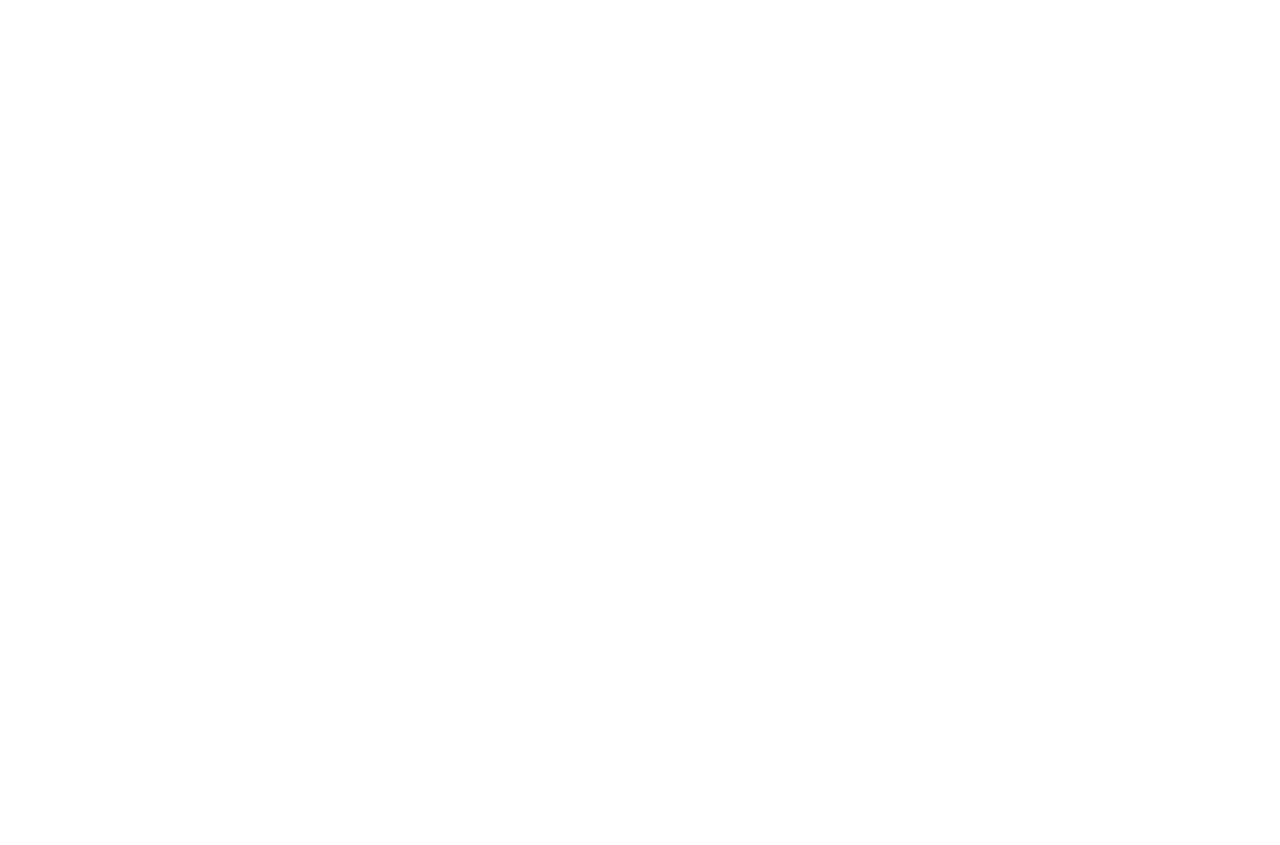
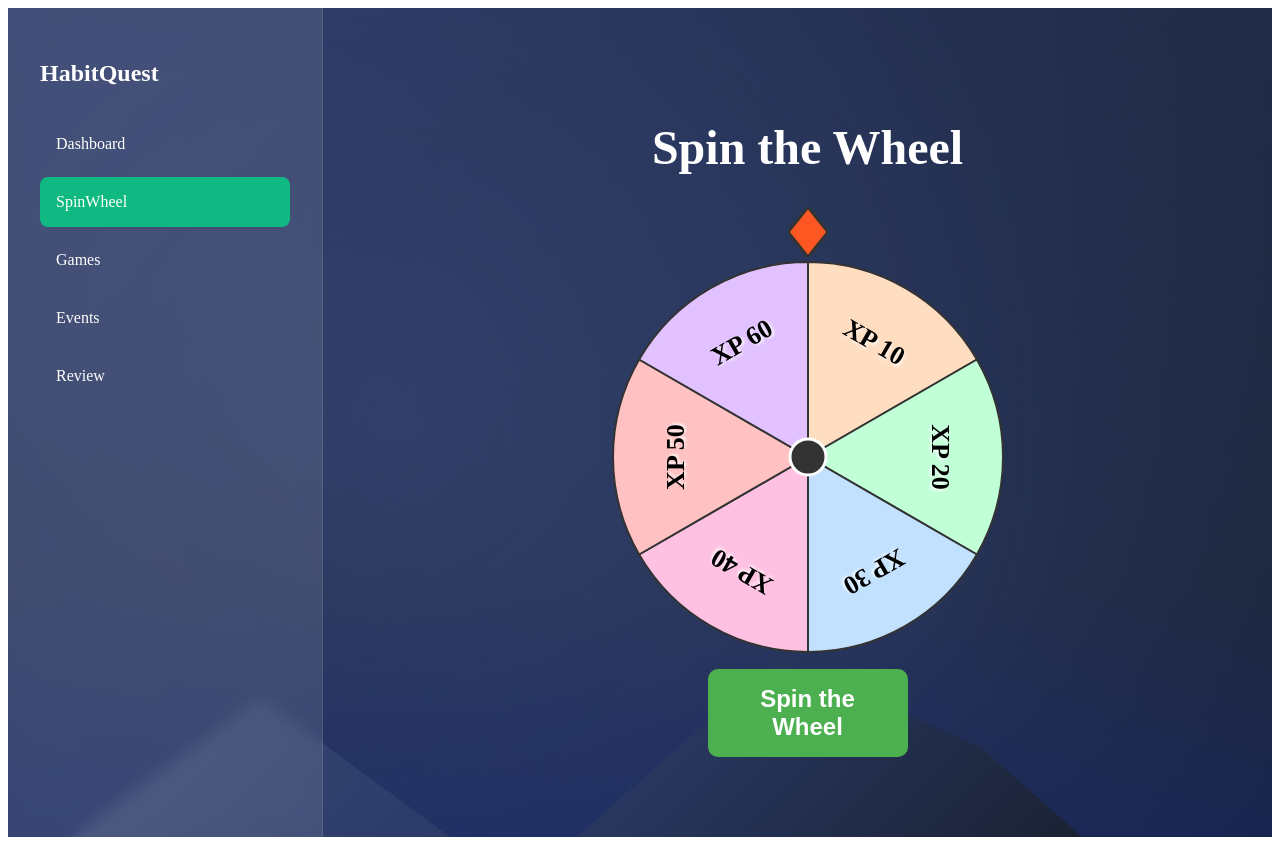
Before and after one commit to Ronitsabhaya75/Habit-tracker, a React (Create React App) app in the folder habit-tracker/: page /spinWheel in a window 1280 px wide. Before the commit this address had no page. Before the commit the page ends 800 px from the top, so only its background shows below. Built offline with nearby package versions, Linux system fonts and the light colour scheme.

Commit message:
Updated the SpinWheel.js, moving it from dashboard and adding it seperately as new feature

```diff
--- a/habit-tracker/src/App.js
+++ b/habit-tracker/src/App.js
@@ -12,6 +12,8 @@ import { ThemeProvider } from 'styled-components';
 import { theme } from './theme';
 import AddictionRecoveryGame from './components/games/AddictionRecoveryGame';
 import DashboardReview from './components/DashboardReview';
+import SpinWheel from './components/SpinWheel';
+import HabitProgressTracker from './components/HabitProgressTracker';
 
 function App() {
   return (
@@ -21,6 +23,8 @@ function App() {
           <Routes>
             <Route path="/" element={<Home />} />
             <Route path="/login" element={<Login />} />
+            <Route path="/spinWheel" element={<SpinWheel />} />
+            <Route path="/habitProgressTracker" element={<HabitProgressTracker />} />
             <Route path="/register" element={<Register />} />
             <Route path="/dashboard" element={<Dashboard />} />
             <Route path="/track" element={<Track />} />
--- a/habit-tracker/src/components/Dashboard.js
+++ b/habit-tracker/src/components/Dashboard.js
@@ -778,6 +778,8 @@ const Dashboard = () => {
         <h2>HabitQuest</h2>
         <NavList>
           <NavItem className="active">Dashboard</NavItem>
+          <NavItem onClick={() => navigate('/spinWheel')}> SpinWheel</NavItem>
+          <NavItem onClick={() => navigate('/habitProgressTracker')}>HabitProgressTracker</NavItem>
           <NavItem onClick={() => navigate('/breakthrough-game')}>Games</NavItem>
           <NavItem onClick={() => navigate('/track')}>Events</NavItem> {/* New Track Button */}
           <NavItem onClick={() => navigate('/review')}> Review</NavItem>
--- a/habit-tracker/src/components/HabitProgressTracker.js
+++ b/habit-tracker/src/components/HabitProgressTracker.js
@@ -546,7 +546,7 @@ const App = () => {
         <MainContent>
           <Header>
             <UserGreeting>
-              <h1>Welcome to <span>HabitQuest</span></h1>
+              <h1>Welcome to <span>HabitProgressTracker</span></h1>
             </UserGreeting>
             <LevelBadge>Level 3 Explorer</LevelBadge>
           </Header>
--- /dev/null
+++ b/habit-tracker/src/components/SpinWheel.js
@@ -0,0 +1,314 @@
+import React, { useState } from 'react';
+import styled from 'styled-components';
+import { useNavigate } from 'react-router-dom';
+import { theme } from '../theme';
+import { useAuth } from '../context/AuthContext';
+
+// Styled components from Dashboard
+const DashboardContainer = styled.div`
+  display: flex;
+  min-height: 100vh;
+  position: relative;
+  color: ${theme.colors.text};
+`;
+
+const Background = styled.div`
+  position: absolute;
+  width: 100%;
+  height: 100%;
+  background: ${theme.colors.background};
+  overflow: hidden;
+`;
+
+const GradientOverlay = styled.div`
+  position: absolute;
+  width: 100%;
+  height: 100%;
+  background: radial-gradient(circle at 30% 50%, rgba(114, 137, 218, 0.15) 0%, transparent 70%),
+              radial-gradient(circle at 70% 70%, rgba(90, 128, 244, 0.1) 0%, transparent 60%);
+  z-index: 1;
+`;
+
+const Scenery = styled.div`
+  position: absolute;
+  bottom: 0;
+  left: 0;
+  width: 100%;
+  height: 30%;
+  background: linear-gradient(180deg, transparent 0%, rgba(11, 38, 171, 0.2) 100%);
+  z-index: 1;
+  &::before {
+    content: '';
+    position: absolute;
+    bottom: 0;
+    left: 5%;
+    width: 30%;
+    height: 80%;
+    background: linear-gradient(135deg, #3b4874 20%, #2b3a67 100%);
+    clip-path: polygon(0% 100%, 50% 30%, 100% 100%);
+  }
+  &::after {
+    content: '';
+    position: absolute;
+    bottom: 0;
+    right: 15%;
+    width: 40%;
+    height: 90%;
+    background: linear-gradient(135deg, #2b3a67 20%, #1a2233 100%);
+    clip-path: polygon(0% 100%, 40% 20%, 80% 60%, 100% 100%);
+  }
+`;
+
+const Sidebar = styled.div`
+  width: 250px;
+  padding: 2rem;
+  background: rgba(255, 255, 255, 0.1);
+  border-right: 1px solid ${theme.colors.borderWhite};
+  backdrop-filter: blur(8px);
+  z-index: 10;
+`;
+
+const NavList = styled.ul`
+  list-style: none;
+  padding: 0;
+  margin-top: 2rem;
+`;
+
+const NavItem = styled.li`
+  padding: 1rem;
+  margin: 0.5rem 0;
+  border-radius: 8px;
+  cursor: pointer;
+  transition: all 0.2s;
+  display: flex;
+  align-items: center;
+  gap: 1rem;
+  &:hover {
+    background: rgba(255, 255, 255, 0.1);
+  }
+  &.active {
+    background: ${theme.colors.secondary};
+  }
+`;
+
+const MainContent = styled.div`
+  flex: 1;
+  padding: 3rem;
+  margin-left: 20px;
+  z-index: 10;
+  display: flex;
+  flex-direction: column;
+  align-items: center;
+`;
+
+const SpinWheelContainer = styled.div`
+  display: flex;
+  flex-direction: column;
+  align-items: center;
+  justify-content: center;
+  margin: 2rem;
+  color: white;
+  font-family: 'Arial, sans-serif';
+`;
+
+const WheelHeader = styled.h1`
+  font-size: 3rem;
+  font-weight: bold;
+  margin-bottom: 2rem;
+  color: ${theme.colors.text};
+`;
+
+const WheelWrapper = styled.div`
+  position: relative;
+  width: 400px;
+  height: 430px;
+`;
+
+const SpinButton = styled.button`
+  margin-top: 2rem;
+  padding: 1rem 2rem;
+  background-color: ${props => props.disabled ? '#45a049aa' : '#4CAF50'};
+  color: white;
+  border: none;
+  border-radius: 10px;
+  cursor: ${props => props.disabled ? 'not-allowed' : 'pointer'};
+  font-size: 1.5rem;
+  font-weight: bold;
+  width: 200px;
+  text-align: center;
+  transition: all 0.2s;
+
+  &:hover:not(:disabled) {
+    transform: translateY(-3px);
+    box-shadow: 0 4px 8px rgba(0, 0, 0, 0.2);
+  }
+`;
+
+const SpinWheel = () => {
+  const navigate = useNavigate();
+  const { logout } = useAuth();
+  const [rotation, setRotation] = useState(0);
+  const [spinning, setSpinning] = useState(false);
+
+  const segments = [
+    { color: '#FFDDC1', reward: 'XP 10' },
+    { color: '#C1FFD7', reward: 'XP 20' },
+    { color: '#C1E1FF', reward: 'XP 30' },
+    { color: '#FFC1E1', reward: 'XP 40' },
+    { color: '#FFC1C1', reward: 'XP 50' },
+    { color: '#E1C1FF', reward: 'XP 60' }
+  ];
+
+  const spinWheel = () => {
+    if (spinning) return;
+    setSpinning(true);
+    const randomRotation = Math.floor(Math.random() * 360) + 360 * 5; // Spin at least 5 full rotations
+    const newRotation = rotation + randomRotation;
+    setRotation(newRotation);
+
+    setTimeout(() => {
+      const segmentAngle = 360 / segments.length;
+      // Calculate winning segment based on where the wheel stops relative to the fixed pointer
+      const normalizedRotation = newRotation % 360;
+      const winningSegmentIndex = Math.floor(normalizedRotation / segmentAngle) % segments.length;
+      const winningSegment = segments[segments.length - 1 - winningSegmentIndex];
+      alert(`You won: ${winningSegment.reward}!`);
+      setSpinning(false);
+    }, 3000);
+  };
+
+  const handleLogout = () => {
+    logout();
+    navigate('/login');
+  };
+
+  // Calculate the SVG path for each segment
+  const createSegmentPath = (index, total) => {
+    const angle = 360 / total;
+    const startAngle = index * angle;
+    const endAngle = (index + 1) * angle;
+
+    const startRadians = (startAngle - 90) * Math.PI / 180;
+    const endRadians = (endAngle - 90) * Math.PI / 180;
+
+    // Larger radius for bigger wheel
+    const radius = 195;
+    const centerX = 200;
+    const centerY = 200;
+
+    const x1 = centerX + radius * Math.cos(startRadians);
+    const y1 = centerY + radius * Math.sin(startRadians);
+    const x2 = centerX + radius * Math.cos(endRadians);
+    const y2 = centerY + radius * Math.sin(endRadians);
+
+    const largeArcFlag = angle > 180 ? 1 : 0;
+
+    return `M${centerX},${centerY} L${x1},${y1} A${radius},${radius} 0 ${largeArcFlag},1 ${x2},${y2} Z`;
+  };
+
+  return (
+    <DashboardContainer>
+      <Background>
+        <GradientOverlay />
+        <Scenery />
+      </Background>
+
+      <Sidebar>
+        <h2>HabitQuest</h2>
+        <NavList>
+          <NavItem onClick={() => navigate('/dashboard')}>Dashboard</NavItem>
+          <NavItem className="active">SpinWheel</NavItem>
+          <NavItem onClick={() => navigate('/breakthrough-game')}>Games</NavItem>
+          <NavItem onClick={() => navigate('/track')}>Events</NavItem>
+          <NavItem onClick={() => navigate('/review')}>Review</NavItem>
+        </NavList>
+      </Sidebar>
+
+      <MainContent>
+        <SpinWheelContainer>
+          <WheelHeader>Spin the Wheel</WheelHeader>
+
+          <WheelWrapper>
+            {/* Arrow indicator */}
+            <div style={{
+              position: 'absolute',
+              top: '0',
+              left: '50%',
+              transform: 'translateX(-50%)',
+              width: '40px',
+              height: '50px',
+              zIndex: 30
+            }}>
+              <svg width="40" height="50" viewBox="0 0 40 50">
+                <polygon points="0,25 20,0 40,25 20,50" fill="#FF5722" stroke="#333" strokeWidth="3"/>
+              </svg>
+            </div>
+
+            {/* The wheel */}
+            <div style={{
+              position: 'absolute',
+              top: '50px',
+              left: '0',
+              width: '400px',
+              height: '400px'
+            }}>
+              <svg width="400" height="400" viewBox="0 0 400 400">
+                <g transform={`rotate(${rotation} 200 200)`} style={{ transition: spinning ? 'transform 3s cubic-bezier(0.2, 0.8, 0.2, 1)' : 'none' }}>
+                  {segments.map((segment, index) => (
+                    <path
+                      key={index}
+                      d={createSegmentPath(index, segments.length)}
+                      fill={segment.color}
+                      stroke="#333"
+                      strokeWidth="2"
+                    />
+                  ))}
+
+                  {/* Text labels for each segment */}
+                  {segments.map((segment, index) => {
+                    const angle = 360 / segments.length;
+                    const midAngle = (index * angle + angle / 2 - 90) * Math.PI / 180;
+                    const radius = 130; // Distance from center for text (increased)
+                    const x = 200 + radius * Math.cos(midAngle);
+                    const y = 200 + radius * Math.sin(midAngle);
+
+                    return (
+                      <text
+                        key={`text-${index}`}
+                        x={x}
+                        y={y}
+                        textAnchor="middle"
+                        dominantBaseline="middle"
+                        transform={`rotate(${index * angle + angle / 2} ${x} ${y})`}
+                        fill="#000"
+                        fontWeight="bold"
+                        fontSize="26" // Increased font size
+                        style={{
+                          textShadow: '2px 2px 3px rgba(255, 255, 255, 0.8)'
+                        }}
+                      >
+                        {segment.reward}
+                      </text>
+                    );
+                  })}
+
+                  {/* Center circle */}
+                  <circle cx="200" cy="200" r="18" fill="#333" stroke="#fff" strokeWidth="3" />
+                </g>
+              </svg>
+            </div>
+          </WheelWrapper>
+
+          <SpinButton
+            onClick={spinWheel}
+            disabled={spinning}
+          >
+            {spinning ? 'Spinning...' : 'Spin the Wheel'}
+          </SpinButton>
+        </SpinWheelContainer>
+      </MainContent>
+    </DashboardContainer>
+  );
+};
+
+export default SpinWheel;
```
